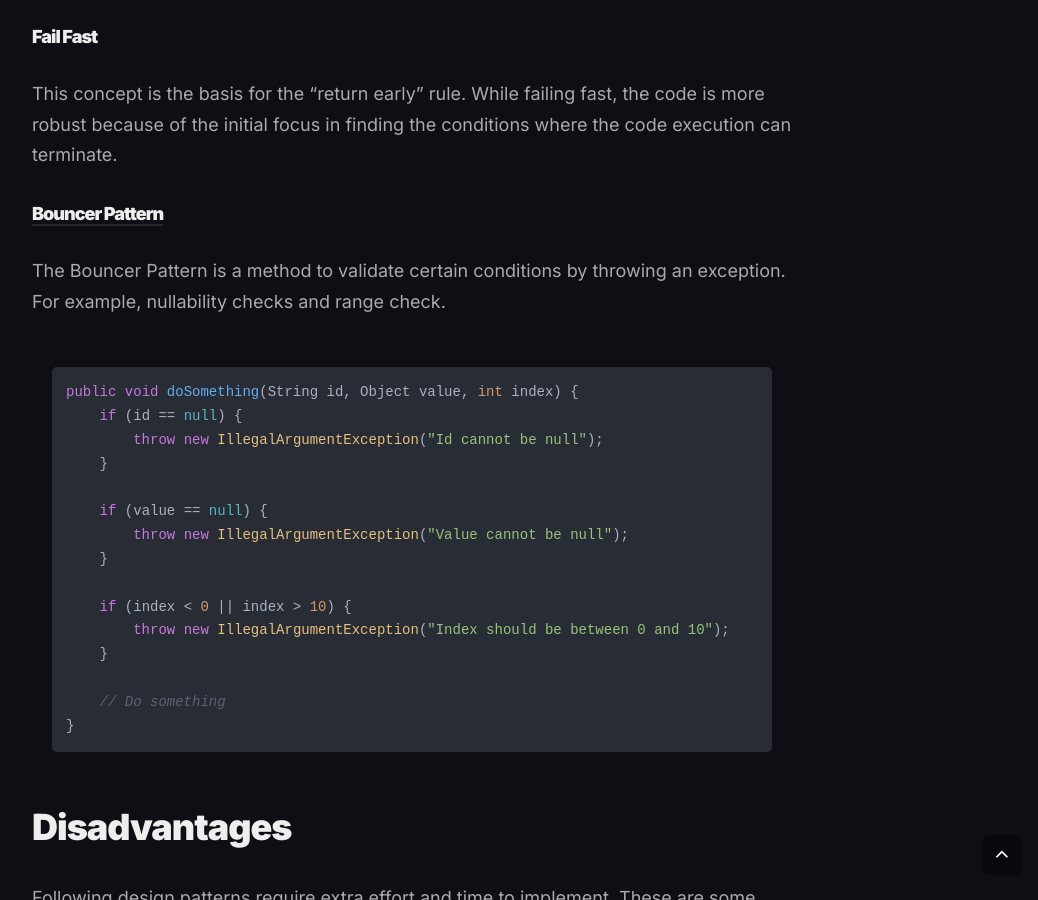
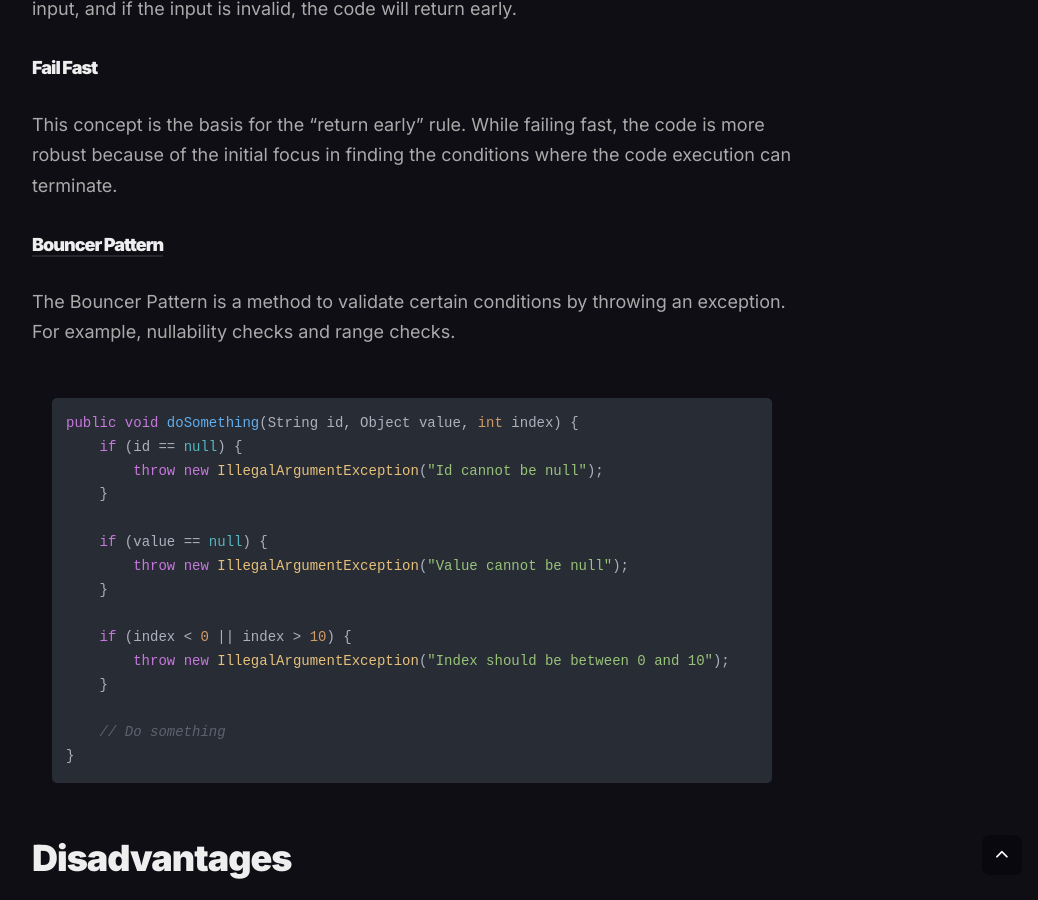
Before and after one commit to AbhigyaKrishna/AbhigyaKrishna.github.io, a Jekyll site: the page built from _posts/2024-06-05-Nested-If-or-Early-Return-Pattern.md, in a window 1280 px wide and 900 px high, scrolled down 5833 px. Shown: the whole window, without its empty margins (228-1266 px from the left). Built offline with Jekyll 4.4.1, drawn with Linux system fonts in a browser that asks for light colours; nearby versions of some CDN libraries; comment, search, counter and statistics services are not loaded; some of the changed text lies outside the part shown.

Commit message:
Language correction

````diff
--- a/_posts/2024-06-05-Nested-If-or-Early-Return-Pattern.md
+++ b/_posts/2024-06-05-Nested-If-or-Early-Return-Pattern.md
@@ -119,7 +119,7 @@
 This concept is the basis for the “return early” rule. While failing fast, the code is more robust because of the initial focus in finding the conditions where the code execution can terminate.
 
 ##### [Bouncer Pattern](https://wiki.c2.com/?BouncerPattern=)
-The Bouncer Pattern is a method to validate certain conditions by throwing an exception. For example, nullability checks and range check.
+The Bouncer Pattern is a method to validate certain conditions by throwing an exception. For example, nullability checks and range checks.
 ```java
 public void doSomething(String id, Object value, int index) {
     if (id == null) {
````
Also changed, not shown: other parts of _posts/2024-06-05-Nested-If-or-Early-Return-Pattern.md (+1 -1 lines).
